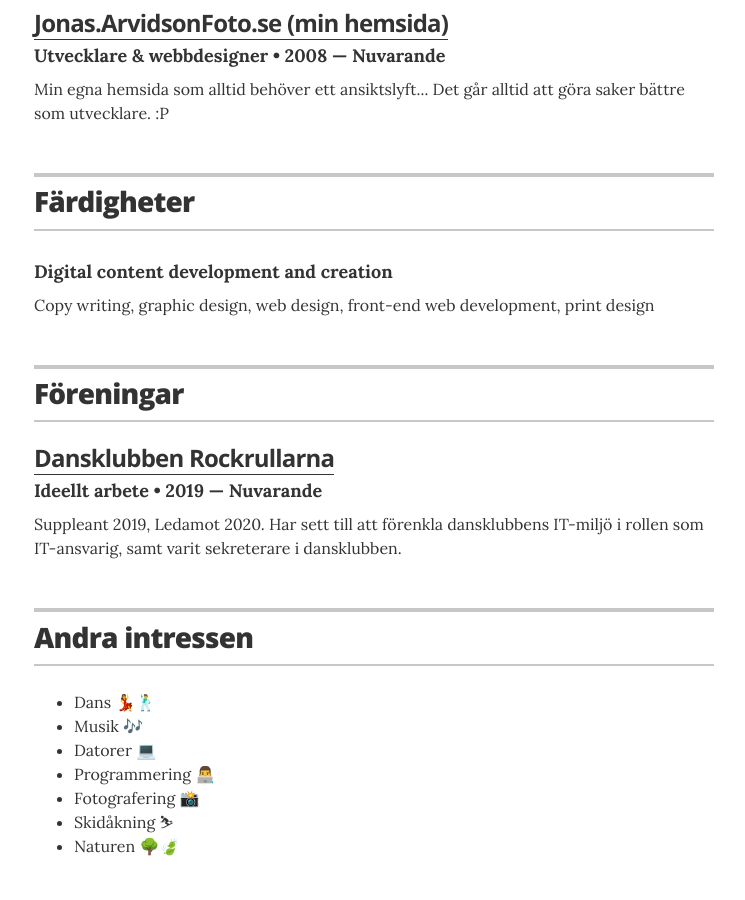
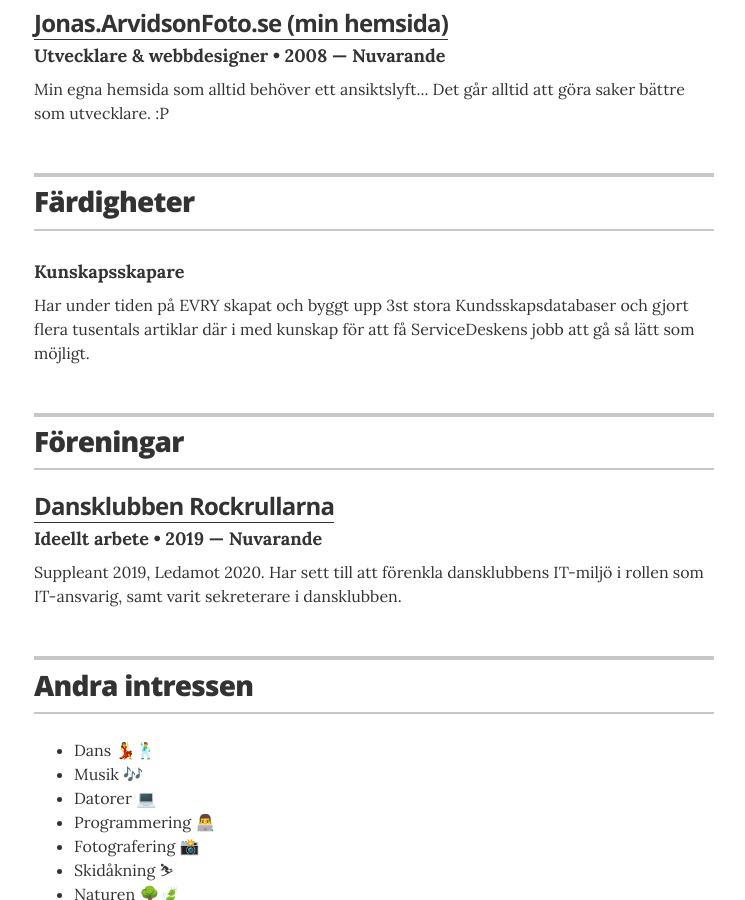
Before and after one commit to pownas/CV, a Jekyll site: the page built from index.html, in a window 1280 px wide and 900 px high, scrolled down 1838 px. Shown: the whole window, without its empty margins (266-1011 px from the left). Built offline with Jekyll 4.4.1, drawn with Linux system fonts in a browser that asks for light colours.

Commit message:
Uppdaterat färdigheterna

```diff
--- a/_data/skills.yml
+++ b/_data/skills.yml
@@ -8,5 +8,5 @@
   #description: Content and marketing strategy,
 
 # Digital content development and creation
-- skill: "Digital content development and creation"
-  description: "Copy writing, graphic design, web design, front-end web development, print design"
+- skill: "Kunskapsskapare"
+  description: "Har under tiden på EVRY skapat och byggt upp 3st stora Kundsskapsdatabaser och gjort flera tusentals artiklar där i med kunskap för att få ServiceDeskens jobb att gå så lätt som möjligt. "
```
